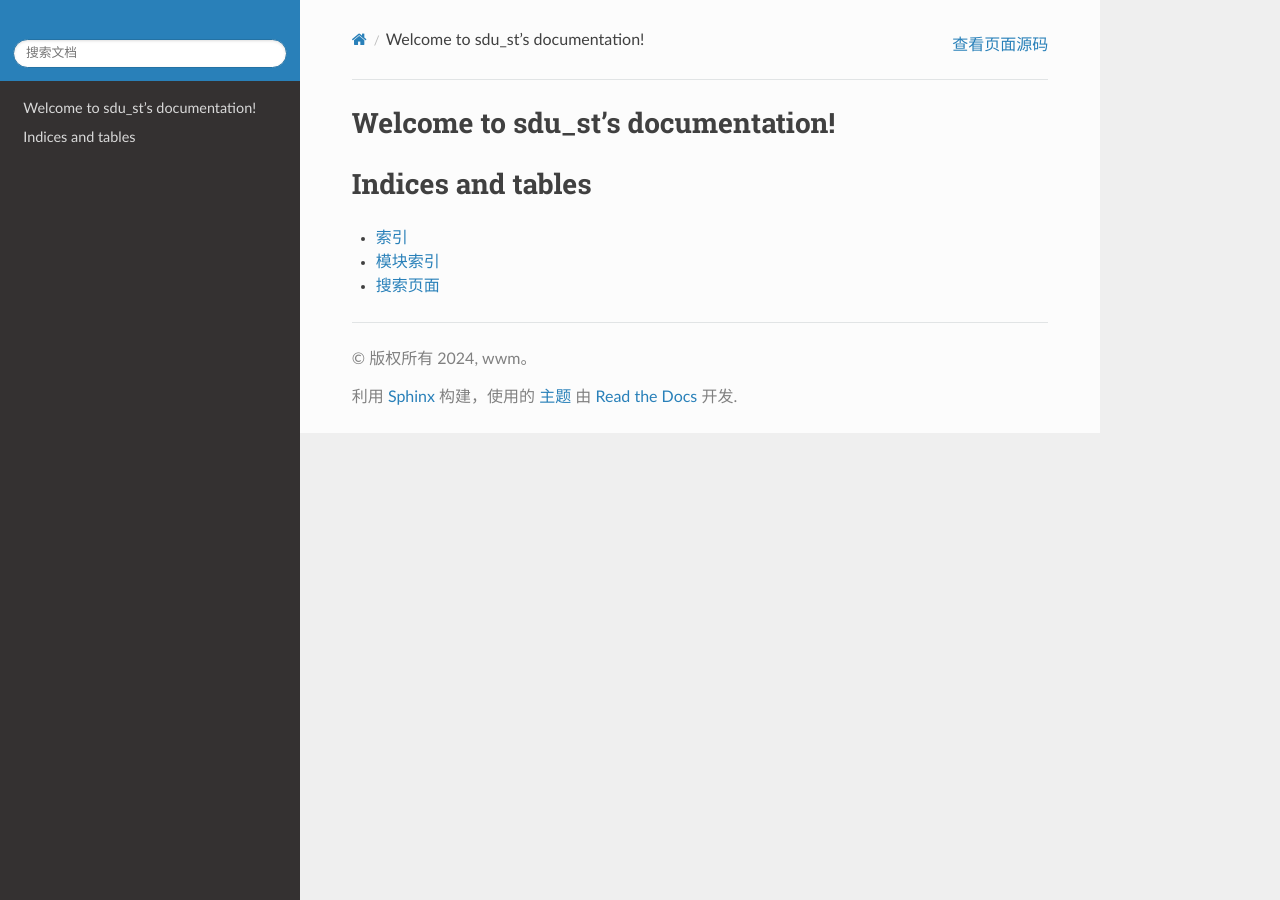
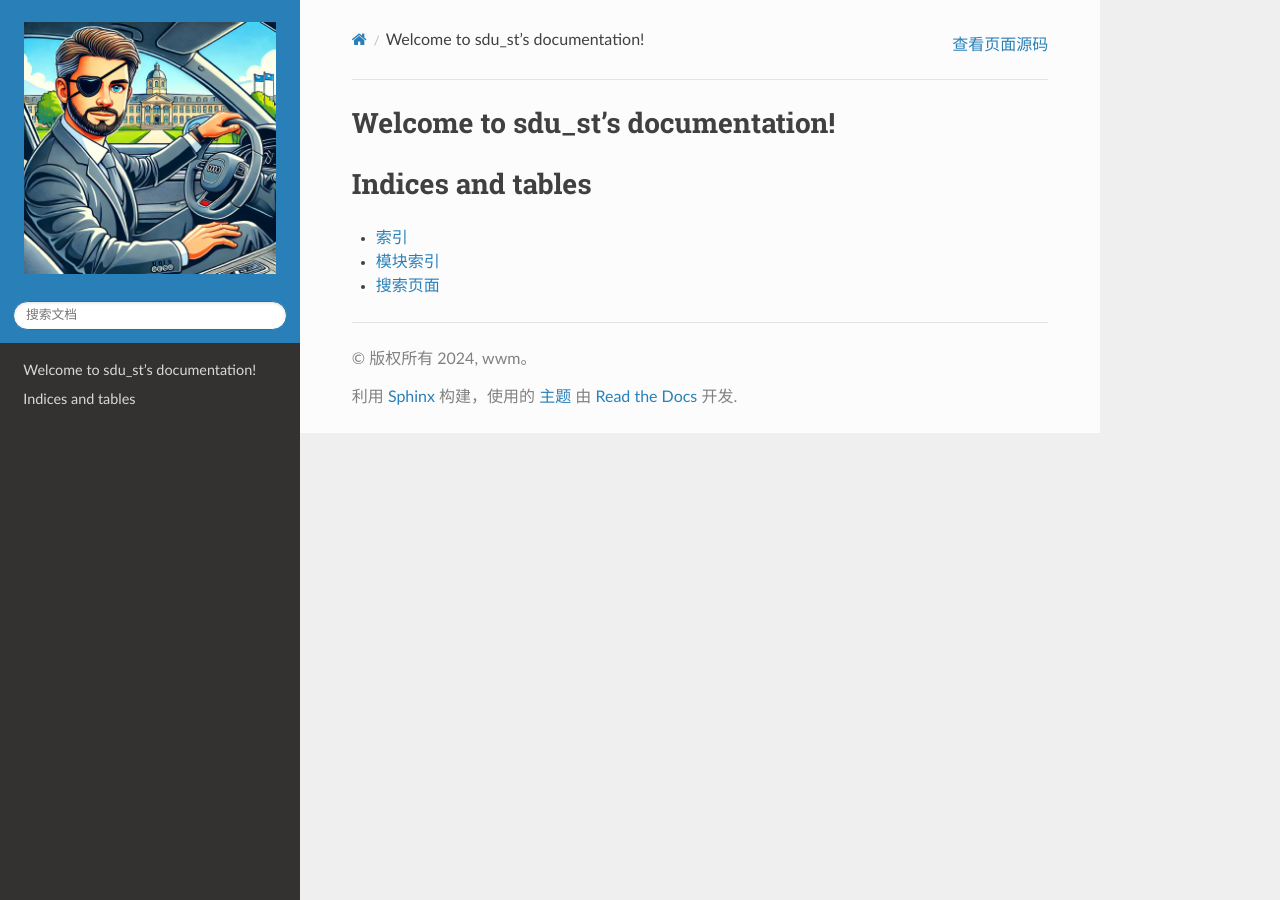
Before and after one commit to wang999-sdu/sdu-st, a Sphinx documentation site: the page built from source/index.rst, in a window 1280 px wide. Built offline with Sphinx 7.4.7 and the Read the Docs theme 3.1.0, drawn with Linux system fonts in a browser that asks for light colours.

Commit message:
RtD need

```diff
--- a/source/conf.py
+++ b/source/conf.py
@@ -87,7 +87,7 @@ html_theme_options = {
     'titles_only': False,
 }
 
-html_logo = "./_static/logo.png"
+html_logo = "./_static/logo.jpg"
 html_static_path = ['_static']
 html_js_files = [
     'my_custom.js',
```
Also changed, not shown: source/_static/logo.jpg (added), 6 other files.
